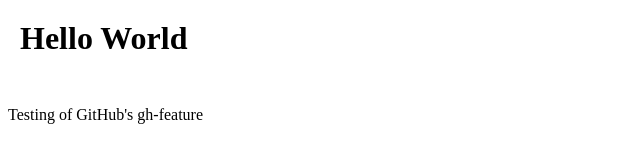
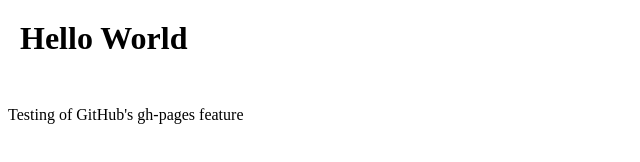
Before and after one commit to etas/boost-external-test-runner, a plain HTML site: page index.html in a window 1280 px wide. Shown: the full height of the page, 0-640 px from the left. Drawn offline with Linux system fonts and the light colour scheme.

Commit message:
typo correction

```diff
--- a/index.html
+++ b/index.html
@@ -11,6 +11,6 @@
         </td>
       </tr>
     </table>
-    <p>Testing of GitHub's gh-feature</p>
+    <p>Testing of GitHub's gh-pages feature</p>
   </body>
 </html>
```
